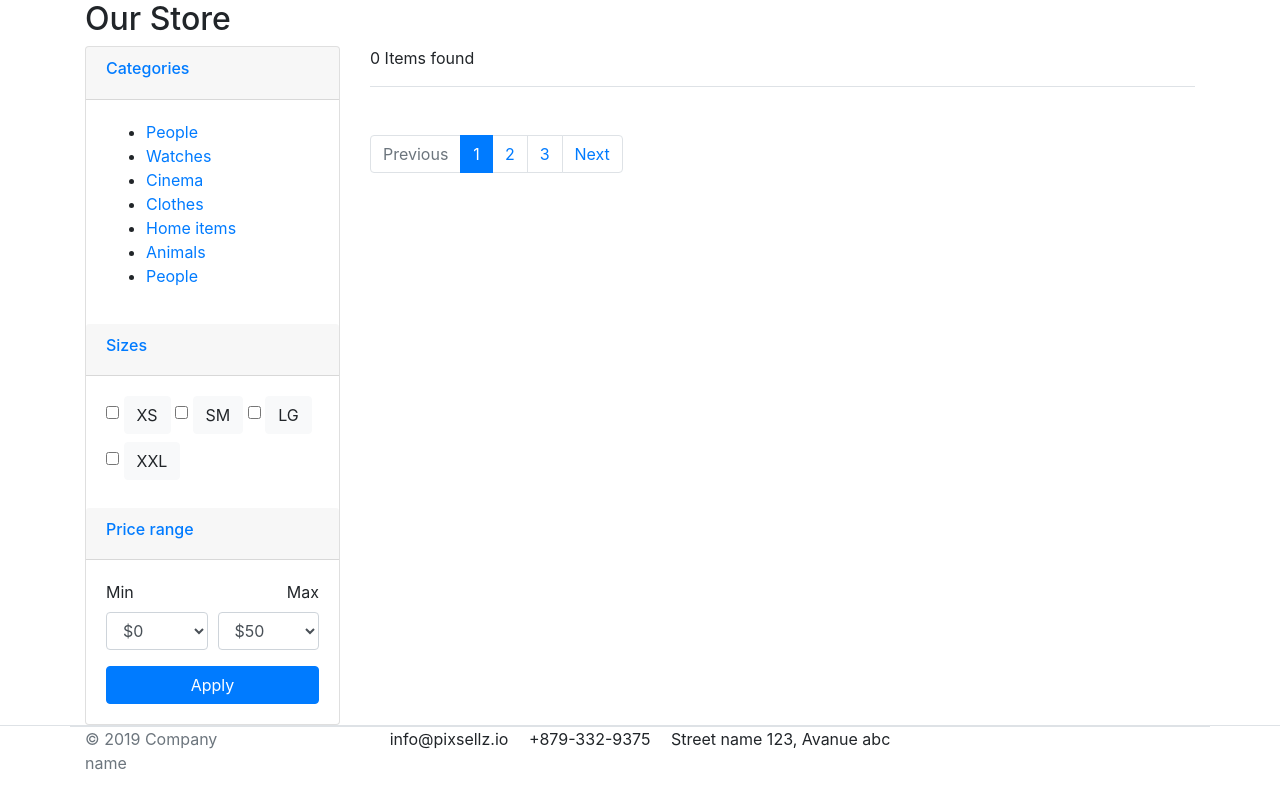
After one commit to Fkuloff/Django-Ecommerce, a Django app: page /store/ in a window 1280 px wide. The commit adds this page. Shown: the part 342-1133 px from the top of the page. Run offline with Django 3.2, Linux system fonts and the light colour scheme; data that the repository does not hold is empty; some libraries are stand-ins or nearby versions.

Commit message:
store view

```diff
--- a/DjangoEcommerce/urls.py
+++ b/DjangoEcommerce/urls.py
@@ -6,4 +6,5 @@ from django.urls import path, include
 urlpatterns = [
     path('admin/', admin.site.urls),
     path('', include('apps.greatkart.urls')),
+    path('store/', include('apps.store.urls')),
 ] + static(settings.MEDIA_URL, document_root=settings.MEDIA_ROOT)
--- /dev/null
+++ b/apps/store/urls.py
@@ -0,0 +1,6 @@
+from django.urls import path, include
+from .views import store
+
+urlpatterns = [
+    path('', store, name='homepage'),
+]
--- a/apps/store/views.py
+++ b/apps/store/views.py
@@ -1,3 +1,13 @@
 from django.shortcuts import render
+from .models import Product
 
-# Create your views here.
+
+def store(request):
+    products = Product.objects.filter(is_available=True)
+    product_count = products.count()
+
+    context = {
+        'products': products,
+        'product_count': product_count,
+    }
+    return render(request, 'store/store.html', context)
--- a/templates/home.html
+++ b/templates/home.html
@@ -32,7 +32,7 @@
                                     src="{{ item.images.url }}"> </a>
                             <figcaption class="info-wrap">
                                 <a href="#" class="title">{{ item.product_name }}</a>
-                                <div class="price mt-1">${{ item.price }}</div> <!-- price-wrap.// -->
+                                <div class="price mt-1">{{ item.price }}$</div> <!-- price-wrap.// -->
                             </figcaption>
                         </div>
                     </div> <!-- col.// -->
--- /dev/null
+++ b/templates/store/store.html
@@ -0,0 +1,174 @@
+{% extends 'base.html' %}
+{% load static %}
+
+{% block content %}
+
+    <!-- ========================= SECTION PAGETOP ========================= -->
+    <section class="section-pagetop bg">
+        <div class="container">
+            <h2 class="title-page">Our Store</h2>
+
+        </div> <!-- container //  -->
+    </section>
+    <!-- ========================= SECTION INTRO END// ========================= -->
+
+    <!-- ========================= SECTION CONTENT ========================= -->
+    <section class="section-content padding-y">
+        <div class="container">
+
+            <div class="row">
+                <aside class="col-md-3">
+
+                    <div class="card">
+                        <article class="filter-group">
+                            <header class="card-header">
+                                <a href="#" data-toggle="collapse" data-target="#collapse_1" aria-expanded="true"
+                                   class="">
+                                    <i class="icon-control fa fa-chevron-down"></i>
+                                    <h6 class="title">Categories</h6>
+                                </a>
+                            </header>
+                            <div class="filter-content collapse show" id="collapse_1" style="">
+                                <div class="card-body">
+
+                                    <ul class="list-menu">
+                                        <li><a href="#">People </a></li>
+                                        <li><a href="#">Watches </a></li>
+                                        <li><a href="#">Cinema </a></li>
+                                        <li><a href="#">Clothes </a></li>
+                                        <li><a href="#">Home items </a></li>
+                                        <li><a href="#">Animals</a></li>
+                                        <li><a href="#">People </a></li>
+                                    </ul>
+
+                                </div> <!-- card-body.// -->
+                            </div>
+                        </article> <!-- filter-group  .// -->
+                        <article class="filter-group">
+                            <header class="card-header">
+                                <a href="#" data-toggle="collapse" data-target="#collapse_4" aria-expanded="true"
+                                   class="">
+                                    <i class="icon-control fa fa-chevron-down"></i>
+                                    <h6 class="title">Sizes </h6>
+                                </a>
+                            </header>
+                            <div class="filter-content collapse show" id="collapse_4" style="">
+                                <div class="card-body">
+                                    <label class="checkbox-btn">
+                                        <input type="checkbox">
+                                        <span class="btn btn-light"> XS </span>
+                                    </label>
+
+                                    <label class="checkbox-btn">
+                                        <input type="checkbox">
+                                        <span class="btn btn-light"> SM </span>
+                                    </label>
+
+                                    <label class="checkbox-btn">
+                                        <input type="checkbox">
+                                        <span class="btn btn-light"> LG </span>
+                                    </label>
+
+                                    <label class="checkbox-btn">
+                                        <input type="checkbox">
+                                        <span class="btn btn-light"> XXL </span>
+                                    </label>
+                                </div><!-- card-body.// -->
+                            </div>
+                        </article> <!-- filter-group .// -->
+
+                        <article class="filter-group">
+                            <header class="card-header">
+                                <a href="#" data-toggle="collapse" data-target="#collapse_3" aria-expanded="true"
+                                   class="">
+                                    <i class="icon-control fa fa-chevron-down"></i>
+                                    <h6 class="title">Price range </h6>
+                                </a>
+                            </header>
+                            <div class="filter-content collapse show" id="collapse_3" style="">
+                                <div class="card-body">
+
+                                    <div class="form-row">
+                                        <div class="form-group col-md-6">
+                                            <label>Min</label>
+                                            <!-- <input class="form-control" placeholder="$0" type="number"> -->
+                                            <select class="mr-2 form-control">
+                                                <option value="0">$0</option>
+                                                <option value="50">$50</option>
+                                                <option value="100">$100</option>
+                                                <option value="150">$150</option>
+                                                <option value="200">$200</option>
+                                                <option value="500">$500</option>
+                                                <option value="1000">$1000</option>
+                                            </select>
+                                        </div>
+                                        <div class="form-group text-right col-md-6">
+                                            <label>Max</label>
+                                            <select class="mr-2 form-control">
+                                                <option value="50">$50</option>
+                                                <option value="100">$100</option>
+                                                <option value="150">$150</option>
+                                                <option value="200">$200</option>
+                                                <option value="500">$500</option>
+                                                <option value="1000">$1000</option>
+                                                <option value="2000">$2000+</option>
+                                            </select>
+                                        </div>
+                                    </div> <!-- form-row.// -->
+                                    <button class="btn btn-block btn-primary">Apply</button>
+                                </div><!-- card-body.// -->
+                            </div>
+                        </article> <!-- filter-group .// -->
+
+                    </div> <!-- card.// -->
+
+                </aside> <!-- col.// -->
+                <main class="col-md-9">
+
+                    <header class="border-bottom mb-4 pb-3">
+                        <div class="form-inline">
+                            <span class="mr-md-auto">{{ product_count }} Items found </span>
+
+                        </div>
+                    </header><!-- sect-heading -->
+
+                    <div class="row">
+                        {% for item in products %}
+                            <div class="col-md-4">
+                                <figure class="card card-product-grid">
+                                    <div class="img-wrap">
+                                        <img src="{{ item.images.url }}">
+                                    </div> <!-- img-wrap.// -->
+                                    <figcaption class="info-wrap">
+                                        <div class="fix-height">
+                                            <a href="./product-detail.html" class="title">{{ item.product_name }}</a>
+                                            <div class="price-wrap mt-2">
+                                                <span class="price">{{ item.price }}$</span>
+                                            </div> <!-- price-wrap.// -->
+                                        </div>
+                                        <a href="#" class="btn btn-block btn-primary">Add to cart </a>
+                                    </figcaption>
+                                </figure>
+                            </div> <!-- col.// -->
+                        {% endfor %}
+                    </div> <!-- row end.// -->
+
+
+                    <nav class="mt-4" aria-label="Page navigation sample">
+                        <ul class="pagination">
+                            <li class="page-item disabled"><a class="page-link" href="#">Previous</a></li>
+                            <li class="page-item active"><a class="page-link" href="#">1</a></li>
+                            <li class="page-item"><a class="page-link" href="#">2</a></li>
+                            <li class="page-item"><a class="page-link" href="#">3</a></li>
+                            <li class="page-item"><a class="page-link" href="#">Next</a></li>
+                        </ul>
+                    </nav>
+
+                </main> <!-- col.// -->
+
+            </div>
+
+        </div> <!-- container .//  -->
+    </section>
+
+{% endblock %}
```
